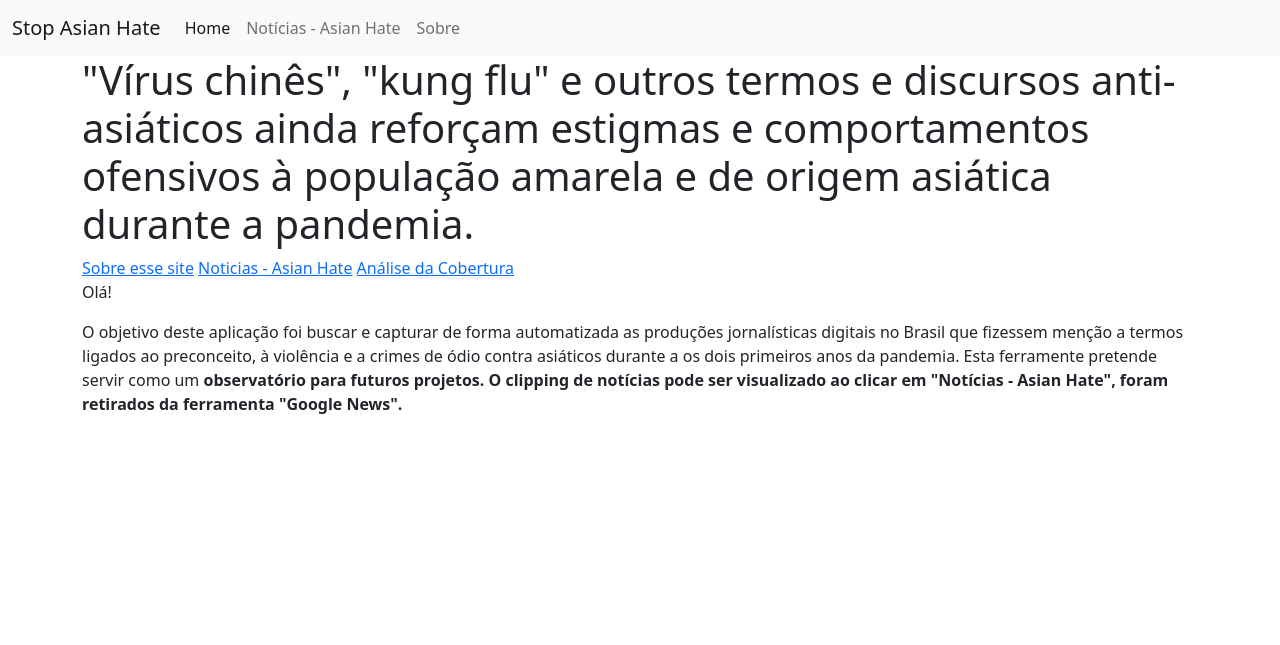
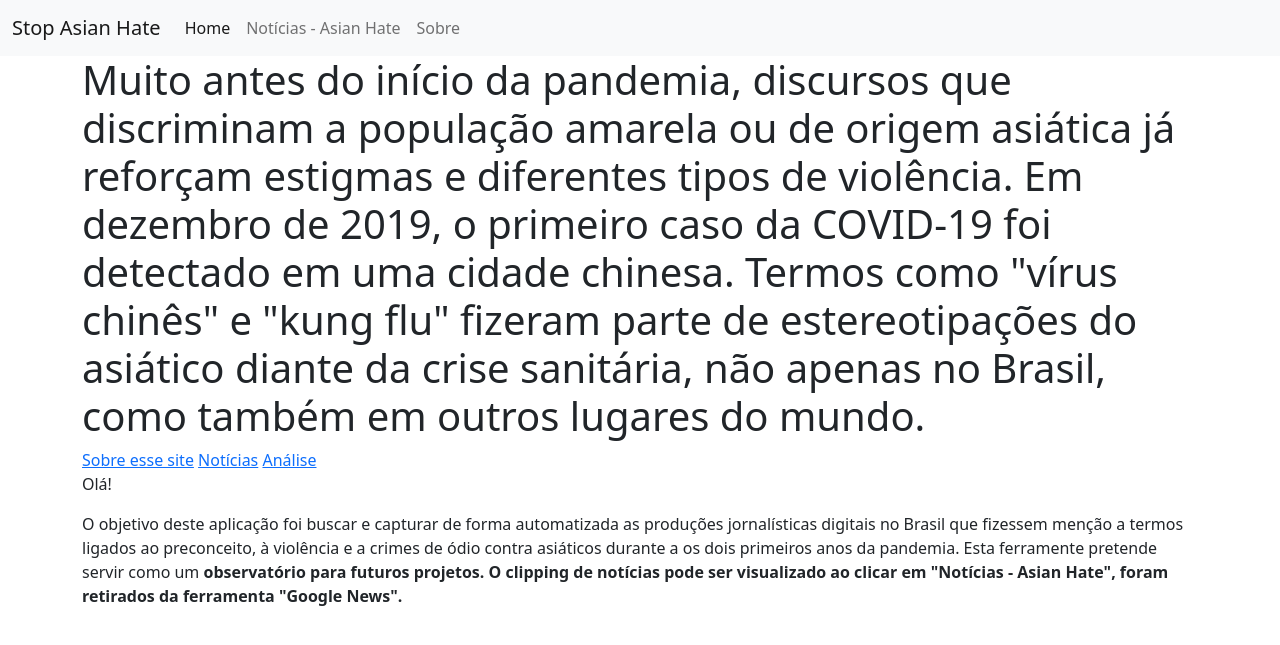
Before and after one commit to erikayukari/noticias-asian-hate, a Flask app: page / in a window 1280 px wide. Shown: the top 645 px of the page. Run offline with Flask 2, Linux system fonts and the light colour scheme.

Commit message:
Update home.html

```diff
--- a/templates/home.html
+++ b/templates/home.html
@@ -1,10 +1,10 @@
 
 {% extends 'base.html'%}
 {% block titulo %} Página Inicial{%endblock%}
-{%block cabecalho%} "Vírus chinês", "kung flu" e outros termos e discursos anti-asiáticos ainda reforçam estigmas e comportamentos ofensivos à população amarela e de origem asiática durante a pandemia.   {%endblock%}
+{%block cabecalho%} Muito antes do início da pandemia, discursos que discriminam a população amarela ou de origem asiática já reforçam estigmas e diferentes tipos de violência. Em dezembro de 2019, o primeiro caso da COVID-19 foi detectado em uma cidade chinesa. Termos como "vírus chinês" e "kung flu" fizeram parte de estereotipações do asiático diante da crise sanitária, não apenas no Brasil, como também em outros lugares do mundo. {%endblock%}
 {%block conteudo%} <a href="/sobre">Sobre esse site</a>
-  <a href="/noticias">Noticias - Asian Hate</a>
-<a href="/noticias">Análise da Cobertura</a>
+  <a href="/noticias">Notícias</a>
+<a href="/analise">Análise</a>
   <p>
   Olá!
 <p>
```
